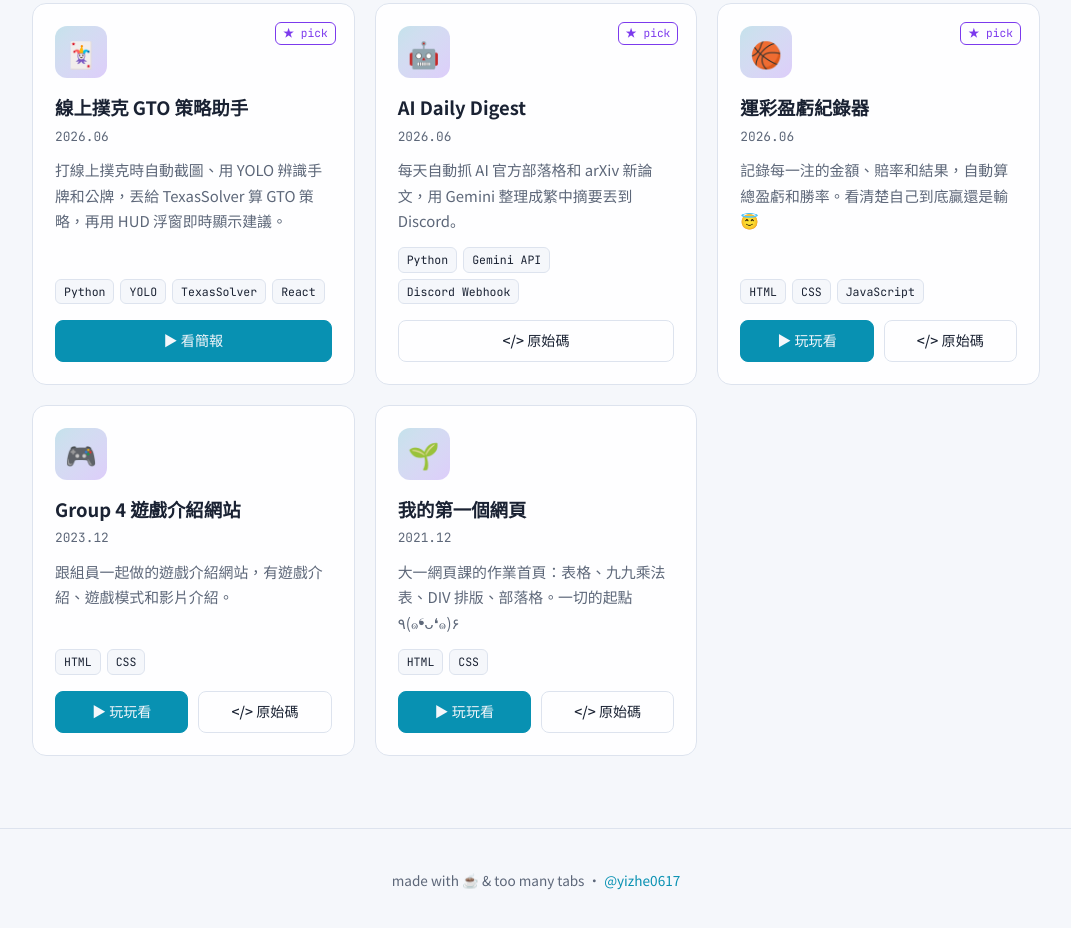
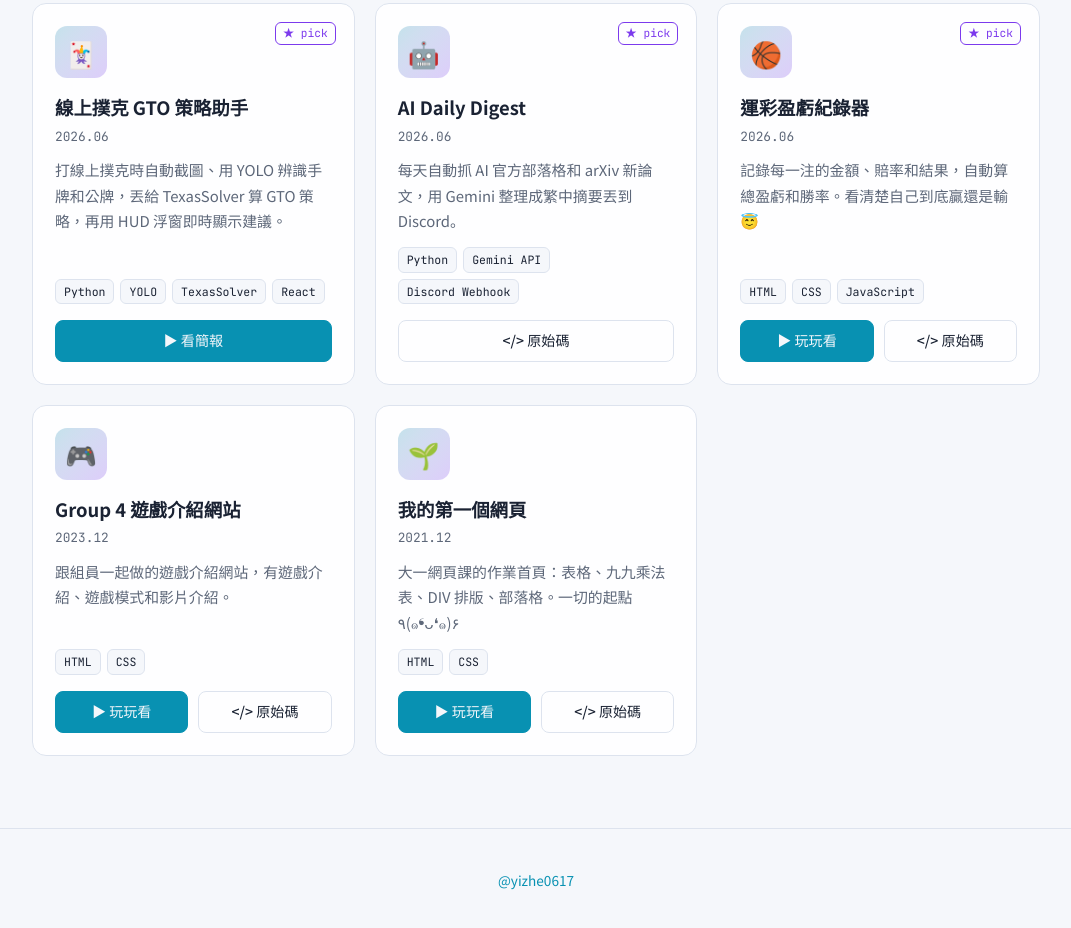
Before and after one commit to yizhe0617/mainpage, a plain HTML site: page index.html in a window 1280 px wide. Shown: the part 928-1856 px from the top of the page, without its empty margins (104-1175 px from the left). Drawn offline with Linux system fonts and the light colour scheme.

Commit message:
Remove footer tagline
Co-Authored-By: Claude Opus 5.5 <noreply@anthropic.com>
Claude-Session: https://claude.ai/code/session_014Tcbkuc1uKZkpTw1hyRAeC

```diff
--- a/index.html
+++ b/index.html
@@ -45,7 +45,7 @@
   </main>
 
   <footer>
-    <p>made with ☕ &amp; too many tabs · <a href="https://github.com/yizhe0617" target="_blank" rel="noopener">@yizhe0617</a></p>
+    <p><a href="https://github.com/yizhe0617" target="_blank" rel="noopener">@yizhe0617</a></p>
   </footer>
 
   <script src="projects.js"></script>
```
